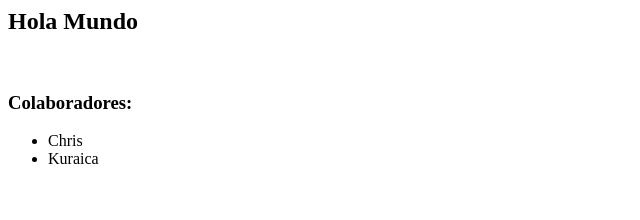
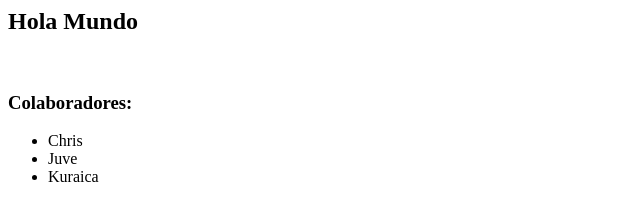
Before and after one commit to Kuraica153/git-flow, a plain HTML site: page index.html in a window 1280 px wide. Shown: the full height of the page, 0-640 px from the left. Drawn offline with Linux system fonts and the light colour scheme.

Commit message:
usuario añadido

```diff
--- a/index.html
+++ b/index.html
@@ -1,6 +1,6 @@
 <html>
     <head>
-        <title>Git flow</title>
+        <title>Git flow </title>
     </head>
     <body>
         <h2>Hola Mundo</h2>
@@ -8,6 +8,7 @@
         <h3>Colaboradores:</h3>
         <ul>
             <li>Chris</li>
+            <li>Juve</li>
             <li>Kuraica</li>
         </ul>
     </body>
```
